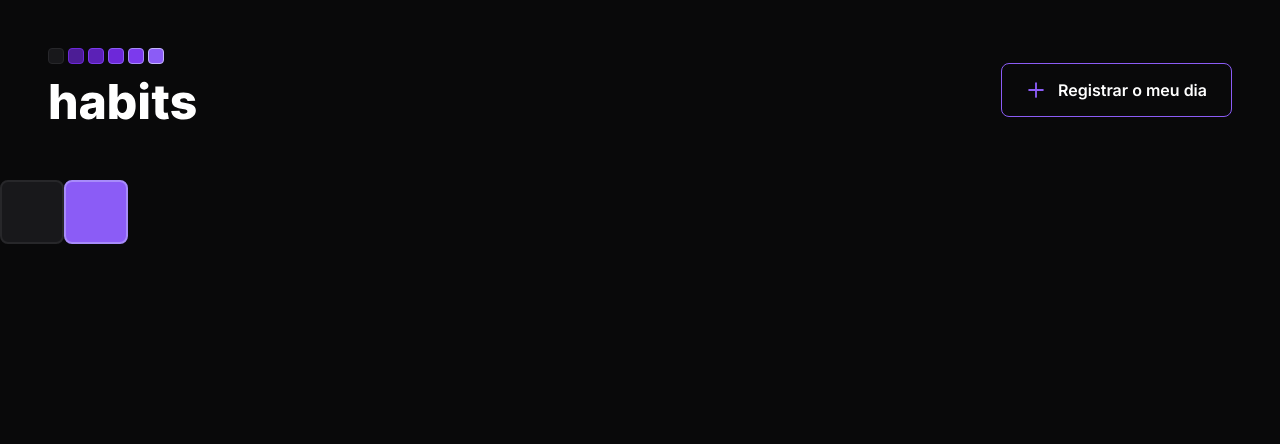
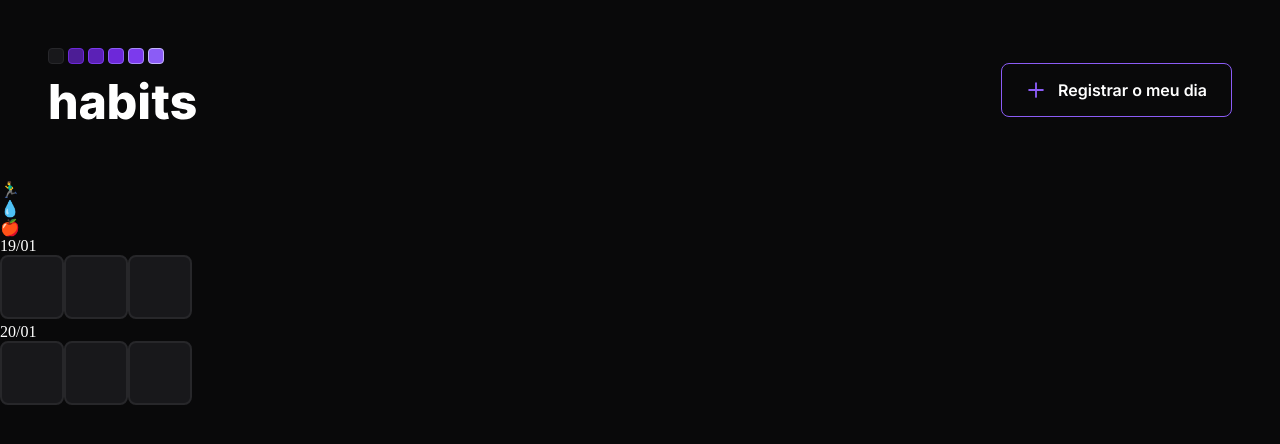
Before and after one commit to Poveii/habits, a React (Vite) app: page / in a window 1280 px wide. Shown: the top 444 px of the page. Built offline with nearby package versions, Linux system fonts and the light colour scheme.

Commit message:
:sparkles: feat: Created formHabits on App Component
- Organized inputs into div called day
- Created div habits with each emoji habit
- Added date day to each div day

```diff
--- a/src/App.jsx
+++ b/src/App.jsx
@@ -17,8 +17,29 @@ function App() {
         </button>
       </header>
 
-      <input type="checkbox" />
-      <input type="checkbox" checked />
+      <form id="form-habits">
+        <div className="habits">
+          <div className="habit">🏃‍♂️️</div>
+          <div className="habit">💧️</div>
+          <div className="habit">🍎️</div>
+        </div>
+
+        <div className="days">
+          <div className="day">
+            <div>19/01</div>
+            <input type="checkbox" name="run" />
+            <input type="checkbox" name="water" />
+            <input type="checkbox" name="food" />
+          </div>
+
+          <div className="day">
+            <div>20/01</div>
+            <input type="checkbox" name="run" />
+            <input type="checkbox" name="water" />
+            <input type="checkbox" name="food" />
+          </div>
+        </div>
+      </form>
     </div>
   );
 }
```
